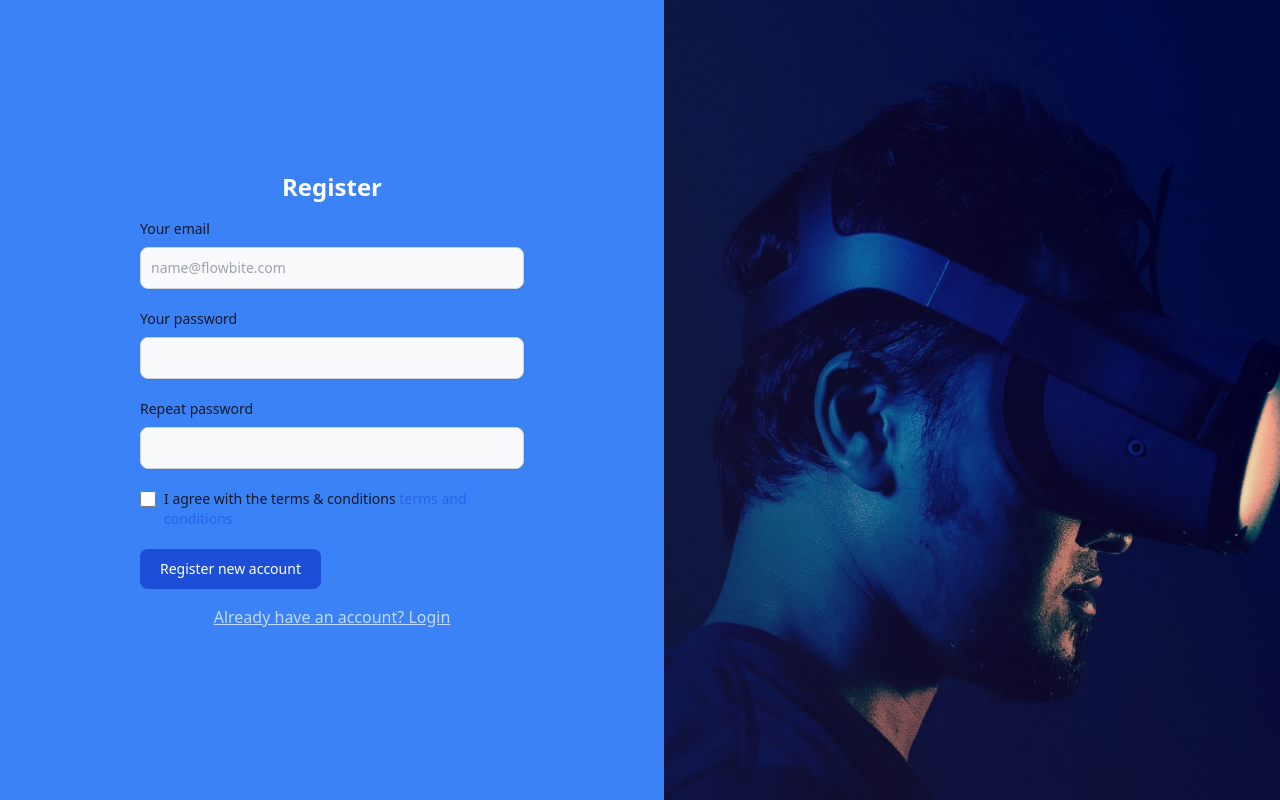
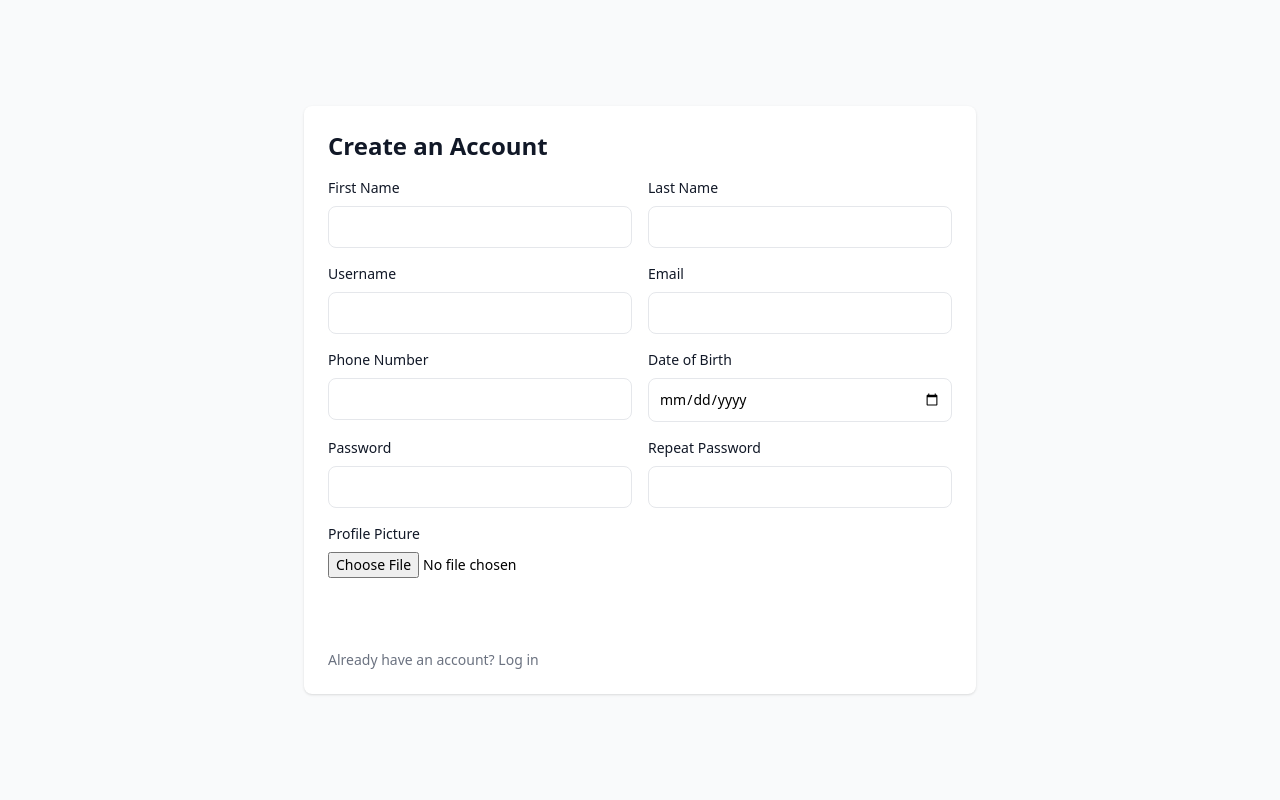
Before and after one commit to Sujal-Rana-88/reantal_webiste_frontend, a React (Create React App) app: page /signup in a window 1280 px wide. Built offline with nearby package versions, Linux system fonts and the light colour scheme.

Commit message:
Change Login and Signup now user have to enter username, first, lastname, dob, images can be added as well.

```diff
--- a/src/components/auth/Login.jsx
+++ b/src/components/auth/Login.jsx
@@ -1,88 +1,173 @@
-import React, { useState } from 'react';
-import axios from 'axios';
-import { useNavigate, Navigate } from 'react-router-dom';
-import backgroundImage from '../../assets/login_page.jpg';
-import API_URLS from '../../config/urls.js';
+import React, { useState } from "react";
+import axios from "axios";
+import { useNavigate, Navigate } from "react-router-dom";
+import backgroundImage from "../../assets/login_page.jpg";
+import API_URLS from "../../config/urls.js";
 
 function Login() {
-
-  const [email, setEmail] = useState('');
-  const [password, setPassword] = useState('');
-  const [error, setError] = useState('');
-  const [message, setMessage] = useState('');
+  const [userName, setUserName] = useState("");
+  const [password, setPassword] = useState("");
+  const [error, setError] = useState("");
+  const [message, setMessage] = useState("");
   const navigate = useNavigate();
-  const isAuthenticated = localStorage.getItem('isAuthenticated')
+  const isAuthenticated = localStorage.getItem("isAuthenticated");
 
   if (isAuthenticated) {
     return <Navigate to="/" />;
   }
   const handleLogin = async (e) => {
     e.preventDefault();
-    setError('');
-    setMessage('');
+    setError("");
+    setMessage("");
 
     try {
       // const response = await axios.post('http://192.168.43.140:5000/login', {
       const response = await axios.post(API_URLS.LOGIN, {
         // const response = await axios.post('https://rental-website-backend.onrender.com/login', {
-
-        email,
-        password,
+        userName,
+        password
       });
 
       // Store the token and set the authentication flag in local storage
-      localStorage.setItem('token', response.data.access_token);
-      localStorage.setItem('user_id', response.data.userId);
-      localStorage.setItem('email' , response.data.email);
-      localStorage.setItem('isAuthenticated', 'true');
+      localStorage.setItem("token", response.data.access_token);
+      localStorage.setItem("user_id", response.data.userId);
+      localStorage.setItem("user_name", response.data.userName);
+      localStorage.setItem("email", response.data.email);
+      localStorage.setItem("isAuthenticated", "true");
 
       setMessage(response.data.message || "Login successful!");
 
       // Navigate to the Home screen after successful login
-      navigate('/home');
+      navigate("/home");
     } catch (error) {
-      setError(error.response?.data?.error || 'Something went wrong.');
+      setError(error.response?.data?.error || "Something went wrong.");
     }
   };
 
   return (
-    <div className="flex h-screen bg-blue-500"> {/* Set background color here */}
-      <div className="flex-1 flex flex-col justify-center items-center p-6">
-        <h2 className="text-white text-2xl font-bold mb-4">Login</h2>
-        <form onSubmit={handleLogin} className="w-full max-w-xs">
+    <section className="bg-gray-50 dark:bg-gray-900 h-screen flex items-center justify-center">
+      <div className="flex flex-col items-center justify-center px-6 py-8 mx-auto w-full sm:max-w-md">
+        <div className="w-full bg-white rounded-lg shadow dark:border dark:bg-gray-800 dark:border-gray-700">
+          <div className="p-6 space-y-4 sm:p-8">
+            <h1 className="text-xl font-bold leading-tight tracking-tight text-gray-900 md:text-2xl dark:text-white">
+              Sign in to your account
+            </h1>
+            {error && <p className="text-red-500 text-sm">{error}</p>}
+            {message && <p className="text-green-500 text-sm">{message}</p>}
+            <form onSubmit={handleLogin} className="space-y-4">
+              <div>
+                <label
+                  htmlFor="email"
+                  className="block mb-2 text-sm font-medium text-gray-900 dark:text-white"
+                >
+                  Your email
+                </label>
                 <input
-            type="email"
-            placeholder="Email"
-            value={email}
-            onChange={(e) => setEmail(e.target.value)}
+                  type="text"
+                  placeholder="Username"
+                  value={userName}
+                  onChange={(e) => setUserName(e.target.value)}
                   required
-            className="border border-gray-300 rounded-md p-2 mb-4 w-full"
+                  className="bg-gray-50 border border-gray-300 text-gray-900 rounded-lg focus:ring-primary-600 focus:border-primary-600 block w-full p-2.5 dark:bg-gray-700 dark:border-gray-600 dark:placeholder-gray-400 dark:text-white dark:focus:ring-blue-500 dark:focus:border-blue-500"
                 />
+              </div>
+              <div>
+                <label
+                  htmlFor="password"
+                  className="block mb-2 text-sm font-medium text-gray-900 dark:text-white"
+                >
+                  Password
+                </label>
                 <input
                   type="password"
-            placeholder="Password"
+                  placeholder="••••••••"
                   value={password}
                   onChange={(e) => setPassword(e.target.value)}
                   required
-            className="border border-gray-300 rounded-md p-2 mb-4 w-full"
+                  className="bg-gray-50 border border-gray-300 text-gray-900 rounded-lg focus:ring-primary-600 focus:border-primary-600 block w-full p-2.5 dark:bg-gray-700 dark:border-gray-600 dark:placeholder-gray-400 dark:text-white dark:focus:ring-blue-500 dark:focus:border-blue-500"
                 />
-          <button type="submit" className="bg-blue-600 text-white rounded-md p-2 w-full hover:bg-blue-700">
-            Login
+              </div>
+              <div className="flex items-center justify-between">
+                <div className="flex items-start">
+                  <div className="flex items-center h-5">
+                    <input
+                      id="remember"
+                      type="checkbox"
+                      className="w-4 h-4 border border-gray-300 rounded bg-gray-50 focus:ring-3 focus:ring-primary-300 dark:bg-gray-700 dark:border-gray-600 dark:focus:ring-primary-600 dark:ring-offset-gray-800"
+                    />
+                  </div>
+                  <label
+                    htmlFor="remember"
+                    className="ml-3 text-sm text-gray-500 dark:text-gray-300"
+                  >
+                    Remember me
+                  </label>
+                </div>
+                <a
+                  href="#"
+                  className="text-sm font-medium text-primary-600 hover:underline dark:text-primary-500"
+                >
+                  Forgot password?
+                </a>
+              </div>
+              <button
+                type="submit"
+                className="w-full text-white bg-primary-600 hover:bg-primary-700 focus:ring-4 focus:outline-none focus:ring-primary-300 font-medium rounded-lg text-sm px-5 py-2.5 text-center dark:bg-primary-600 dark:hover:bg-primary-700 dark:focus:ring-primary-800"
+              >
+                Sign in
               </button>
+              <p className="text-sm font-light text-gray-500 dark:text-gray-400">
+                Don’t have an account yet?{" "}
+                <button
+                  onClick={() => navigate("/signup")}
+                  className="font-medium text-primary-600 hover:underline dark:text-primary-500"
+                >
+                  Sign up
+                </button>
+              </p>
             </form>
-        {error && <p className="text-red-500">{error}</p>}
-        {message && <p className="text-green-500">{message}</p>}
-        <button onClick={() => navigate('/signup')} className="text-blue-200 underline mt-4">
-          Don't have an account? Signup
-        </button>
-      </div>
-      <div
-        className="hidden lg:flex flex-1 bg-cover bg-center"
-        style={{ backgroundImage: `url(${backgroundImage})` }}
-      >
           </div>
         </div>
+      </div>
+    </section>
+
+    // <div className="flex h-screen bg-blue-500"> {/* Set background color here */}
+    //   <div className="flex-1 flex flex-col justify-center items-center p-6">
+    //     <h2 className="text-white text-2xl font-bold mb-4">Login</h2>
+    //     <form onSubmit={handleLogin} className="w-full max-w-xs">
+    //       <input
+    //         type="email"
+    //         placeholder="Email"
+    //         value={email}
+    //         onChange={(e) => setEmail(e.target.value)}
+    //         required
+    //         className="border border-gray-300 rounded-md p-2 mb-4 w-full"
+    //       />
+    //       <input
+    //         type="password"
+    //         placeholder="Password"
+    //         value={password}
+    //         onChange={(e) => setPassword(e.target.value)}
+    //         required
+    //         className="border border-gray-300 rounded-md p-2 mb-4 w-full"
+    //       />
+    //       <button type="submit" className="bg-blue-600 text-white rounded-md p-2 w-full hover:bg-blue-700">
+    //         Login
+    //       </button>
+    //     </form>
+    //     {error && <p className="text-red-500">{error}</p>}
+    //     {message && <p className="text-green-500">{message}</p>}
+    //     <button onClick={() => navigate('/signup')} className="text-blue-200 underline mt-4">
+    //       Don't have an account? Signup
+    //     </button>
+    //   </div>
+    //   <div
+    //     className="hidden lg:flex flex-1 bg-cover bg-center"
+    //     style={{ backgroundImage: `url(${backgroundImage})` }}
+    //   >
+    //   </div>
+    // </div>
   );
-};
+}
 
 export default Login;
--- a/src/components/auth/Signup.jsx
+++ b/src/components/auth/Signup.jsx
@@ -1,17 +1,21 @@
 import React, { useState } from 'react';
 import axios from 'axios';
 import { useNavigate, Navigate } from 'react-router-dom';
-import backgroundImage from '../../assets/login_page.jpg';
 import API_URLS from '../../config/urls.js';
 
-// function Signup()
-const Signup = () =>{
-
+const Signup = () => {
   const [email, setEmail] = useState('');
   const [password, setPassword] = useState('');
   const [repeatPassword, setRepeatPassword] = useState('');
+  const [userName, setUserName] = useState('');
+  const [firstName, setFirstName] = useState('');
+  const [lastName, setLastName] = useState('');
+  const [phoneNumber, setPhoneNumber] = useState('');
+  const [dob, setDob] = useState('');
+  const [image, setImage] = useState(null);
   const [error, setError] = useState('');
   const [message, setMessage] = useState('');
+
   const navigate = useNavigate();
   const isAuthenticated = localStorage.getItem('isAuthenticated');
 
@@ -28,88 +32,70 @@ const Signup = () =>{
     }
 
     try {
+      console.log(dob);
+      // if (image) {
+      //   data.append('image', image);
+      // }
+
       const response = await axios.post(API_URLS.REGISTER, {
-       email,
+        userName,
+        email,
         password,
+        firstName,
+        lastName,
+        phoneNumber,
+        dob
       });
+
       setMessage(response.data.message);
-      // Optionally, redirect to login after successful signup
-      navigate('/login'); // Redirect to the login page
-    } catch (error) {
-      setError(error.response.data.message);
+      navigate('/login');
+    } catch (err) {
+      setError(err.response?.data?.message || 'Registration failed. Try again.');
     }
   };
 
   return (
-    <div className="flex h-screen bg-blue-500">
-      <div className="flex-1 flex flex-col justify-center items-center p-6">
-        <h2 className="text-white text-2xl font-bold mb-4">Register</h2>
-        <form onSubmit={handleSignup} className="max-w-sm mx-auto">
-          <div className="mb-5">
-            <label htmlFor="email" className="block mb-2 text-sm font-medium text-gray-900 dark:text-white">Your email</label>
-            <input
-              type="email"
-              id="email"
-              className="shadow-sm bg-gray-50 border border-gray-300 text-gray-900 text-sm rounded-lg focus:ring-blue-500 focus:border-blue-500 block w-full p-2.5 dark:bg-gray-700 dark:border-gray-600 dark:placeholder-gray-400 dark:text-white dark:focus:ring-blue-500 dark:focus:border-blue-500 dark:shadow-sm-light"
-              placeholder="name@flowbite.com"
-              value={email}
-              onChange={(e) => setEmail(e.target.value)}
-              required
-            />
-          </div>
-          <div className="mb-5">
-            <label htmlFor="password" className="block mb-2 text-sm font-medium text-gray-900 dark:text-white">Your password</label>
-            <input
-              type="password"
-              id="password"
-              className="shadow-sm bg-gray-50 border border-gray-300 text-gray-900 text-sm rounded-lg focus:ring-blue-500 focus:border-blue-500 block w-full p-2.5 dark:bg-gray-700 dark:border-gray-600 dark:placeholder-gray-400 dark:text-white dark:focus:ring-blue-500 dark:focus:border-blue-500 dark:shadow-sm-light"
-              value={password}
-              onChange={(e) => setPassword(e.target.value)}
-              required
-            />
-          </div>
-          <div className="mb-5">
-            <label htmlFor="repeat-password" className="block mb-2 text-sm font-medium text-gray-900 dark:text-white">Repeat password</label>
-            <input
-              type="password"
-              id="repeat-password"
-              className="shadow-sm bg-gray-50 border border-gray-300 text-gray-900 text-sm rounded-lg focus:ring-blue-500 focus:border-blue-500 block w-full p-2.5 dark:bg-gray-700 dark:border-gray-600 dark:placeholder-gray-400 dark:text-white dark:focus:ring-blue-500 dark:focus:border-blue-500 dark:shadow-sm-light"
-              value={repeatPassword}
-              onChange={(e) => setRepeatPassword(e.target.value)}
-              required
-            />
-          </div>
-          <div className="flex items-start mb-5">
-            <div className="flex items-center h-5">
-              <input
-                id="terms"
-                type="checkbox"
-                value=""
-                className="w-4 h-4 border border-gray-300 rounded bg-gray-50 focus:ring-3 focus:ring-blue-300 dark:bg-gray-700 dark:border-gray-600 dark:focus:ring-blue-600 dark:ring-offset-gray-800 dark:focus:ring-offset-gray-800"
-                required
-              />
-            </div>
-            <label htmlFor="terms" className="ms-2 text-sm font-medium text-gray-900 dark:text-gray-300">
-              I agree with the terms & conditions <a href="#" className="text-blue-600 hover:underline dark:text-blue-500">terms and conditions</a>
-            </label>
-          </div>
-          <button type="submit" className="text-white bg-blue-700 hover:bg-blue-800 focus:ring-4 focus:outline-none focus:ring-blue-300 font-medium rounded-lg text-sm px-5 py-2.5 text-center dark:bg-blue-600 dark:hover:bg-blue-700 dark:focus:ring-blue-800">
-            Register new account
-          </button>
-        </form>
+    <section className="bg-gray-50 dark:bg-gray-900 h-screen flex items-center justify-center">
+      <div className="w-full max-w-2xl bg-white rounded-lg shadow p-6 space-y-4 dark:bg-gray-800 dark:border-gray-700">
+        <h1 className="text-2xl font-bold text-gray-900 dark:text-white">Create an Account</h1>
         {error && <p className="text-red-500">{error}</p>}
         {message && <p className="text-green-500">{message}</p>}
-        <button onClick={() => navigate('/login')} className="text-blue-200 underline mt-4">
-          Already have an account? Login
-        </button>
+        <form onSubmit={handleSignup} className="grid grid-cols-1 md:grid-cols-2 gap-4">
+          <InputField label="First Name" id="firstName" type="text" value={firstName} onChange={(e) => setFirstName(e.target.value)} />
+          <InputField label="Last Name" id="lastName" type="text" value={lastName} onChange={(e) => setLastName(e.target.value)} />
+          <InputField label="Username" id="userName" type="text" value={userName} onChange={(e) => setUserName(e.target.value)} />
+          <InputField label="Email" id="email" type="email" value={email} onChange={(e) => setEmail(e.target.value)} />
+          <InputField label="Phone Number" id="phoneNumber" type="tel" value={phoneNumber} onChange={(e) => setPhoneNumber(e.target.value)} />
+          <InputField label="Date of Birth" id="dob" type="date" value={dob} onChange={(e) => setDob(e.target.value)} />
+          <InputField label="Password" id="password" type="password" value={password} onChange={(e) => setPassword(e.target.value)} />
+          <InputField label="Repeat Password" id="repeatPassword" type="password" value={repeatPassword} onChange={(e) => setRepeatPassword(e.target.value)} />
+          <div className="col-span-1 md:col-span-2">
+            <label htmlFor="image" className="block mb-2 text-sm font-medium text-gray-900 dark:text-white">Profile Picture</label>
+            <input type="file" id="image" onChange={(e) => setImage(e.target.files[0])} className="block w-full text-sm" />
+          </div>
+          <button type="submit" className="col-span-1 md:col-span-2 bg-primary-600 text-white py-2 rounded-lg">Sign Up</button>
+        </form>
+        <p className="text-sm text-gray-500">
+          Already have an account?{' '}
+          <button onClick={() => navigate('/login')} className="text-primary-600 hover:underline">Log in</button>
+        </p>
       </div>
-      <div
-        className="hidden lg:flex flex-1 bg-cover bg-center"
-        style={{ backgroundImage: `url(${backgroundImage})` }} // Use imported image here
-      >
-      </div>
-    </div>
+    </section>
   );
 };
 
+const InputField = ({ label, id, type, value, onChange }) => (
+  <div>
+    <label htmlFor={id} className="block mb-2 text-sm font-medium text-gray-900 dark:text-white">{label}</label>
+    <input
+      type={type}
+      id={id}
+      value={value}
+      onChange={onChange}
+      className="block w-full p-2.5 text-sm rounded-lg border"
+      required
+    />
+  </div>
+);
+
 export default Signup;
--- a/src/components/common/Navbar.jsx
+++ b/src/components/common/Navbar.jsx
@@ -10,7 +10,7 @@ const Navbar = () => {
   const sidebarRef = useRef(null);
   const sidebarToggleRef = useRef(null);
   const [showLogoutModal, setShowLogoutModal] = useState(false);
-  const name = localStorage.getItem('user_id');
+  const name = localStorage.getItem('user_name');
   const email = localStorage.getItem('email');
 
   const handleSidebarItemClick = (itemName) => {
@@ -55,7 +55,7 @@ const Navbar = () => {
   const confirmLogout = () => {
     setShowLogoutModal(false);
     localStorage.removeItem("isAuthenticated");
-    localStorage.removeItem("user_id");
+    localStorage.removeItem("user_name");
     localStorage.removeItem("email");
     localStorage.removeItem("token");
     navigate("/");
```
Lines whose indentation alone changed are shown as unchanged.
